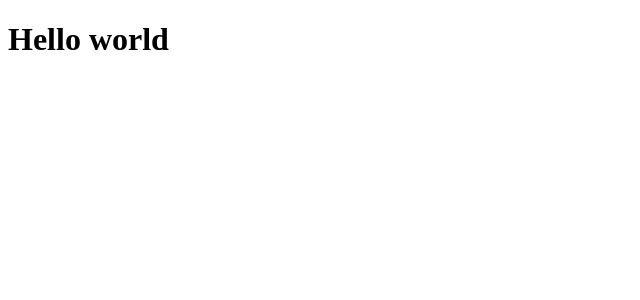
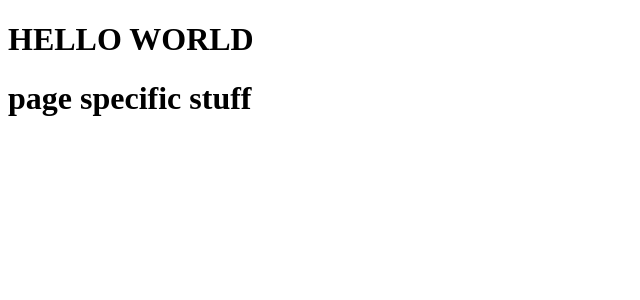
Before and after one commit to m-bocelli/matey, a Next.js app: page / in a window 1280 px wide. Shown: the top 300 px of the page, without its empty margins (0-640 px from the left). Built offline with nearby package versions, Linux system fonts and the light colour scheme.

Commit message:
added text for clarity

```diff
--- a/app/layout.jsx
+++ b/app/layout.jsx
@@ -7,6 +7,7 @@ export default function RootLayout({ children }) {
                 <title>BUDGETEERS</title>
             </head>
             <body>
+                <h1>HELLO WORLD</h1>
                 {children}
             </body>
         </html>
--- a/app/page.jsx
+++ b/app/page.jsx
@@ -1,3 +1,3 @@
 export default function Page() {
-    return <h1> Hello world </h1>
+    return <h1> page specific stuff </h1>
 }
```
